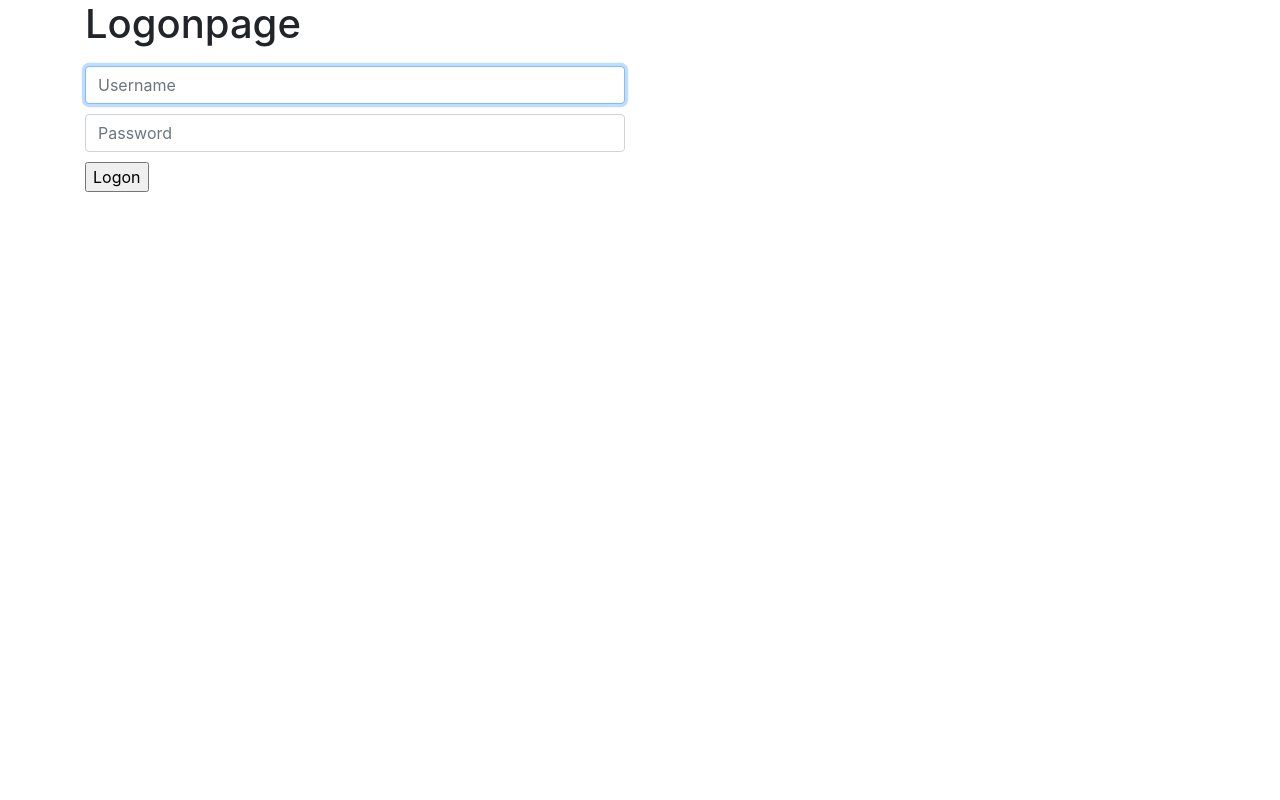
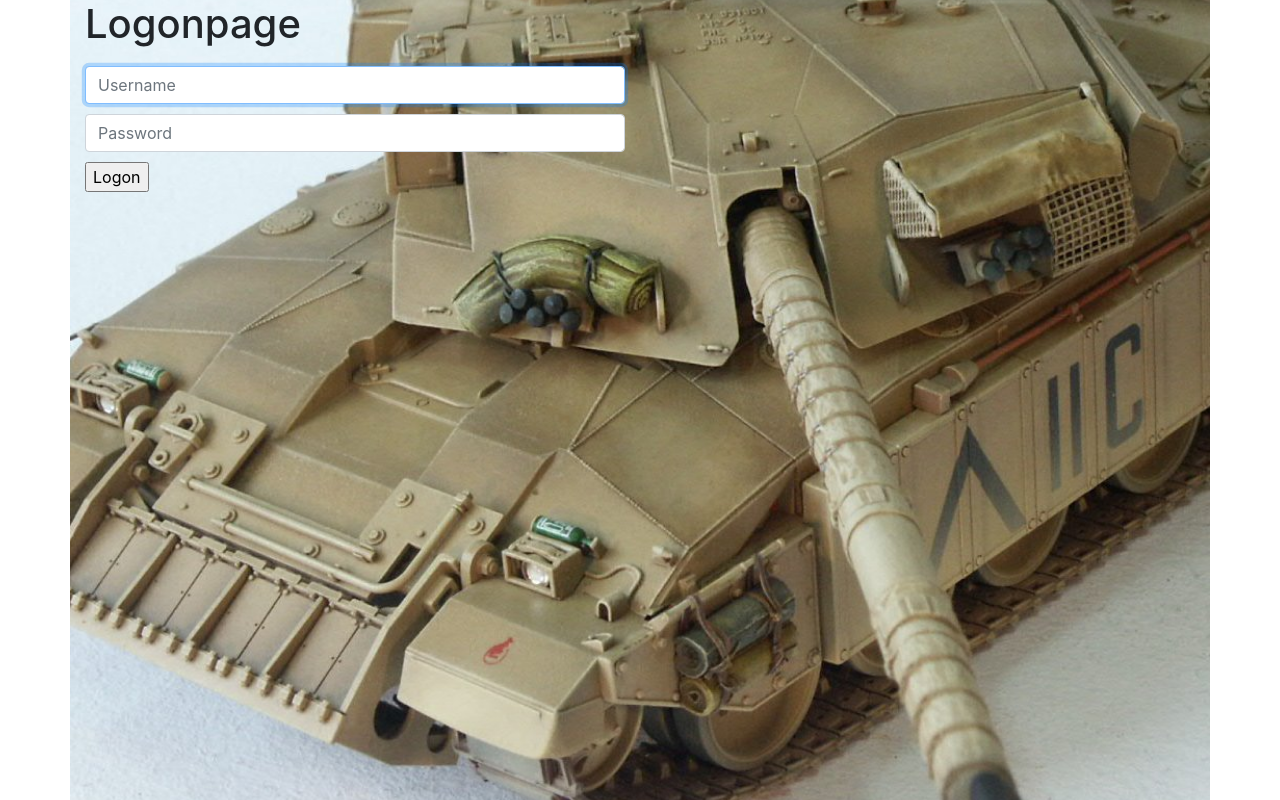
Before and after one commit to Marsipulami/modeling, a PHP site: page /login.php in a window 1280 px wide. Run offline with PHP 8.4, Linux system fonts and the light colour scheme.

Commit message:
background

```diff
--- a/login.php
+++ b/login.php
@@ -56,7 +56,28 @@
 
 <body>
 
-<div class="container">
+<style>
+body, html {
+    height: 100%;
+}
+
+.bg {
+    /* The image used */
+    background-image: url("images/bg.jpg");
+
+    /* Full height */
+    height: 100%;
+
+    /* Center and scale the image nicely */
+    background-position: center;
+    background-repeat: no-repeat;
+    background-size: cover;
+}
+
+</style>
+
+
+<div class="container bg">
     <h1>Logonpage</h1>
 
     <form method="post" action="" >
```
Also changed, not shown: images/bg.jpg (added).
